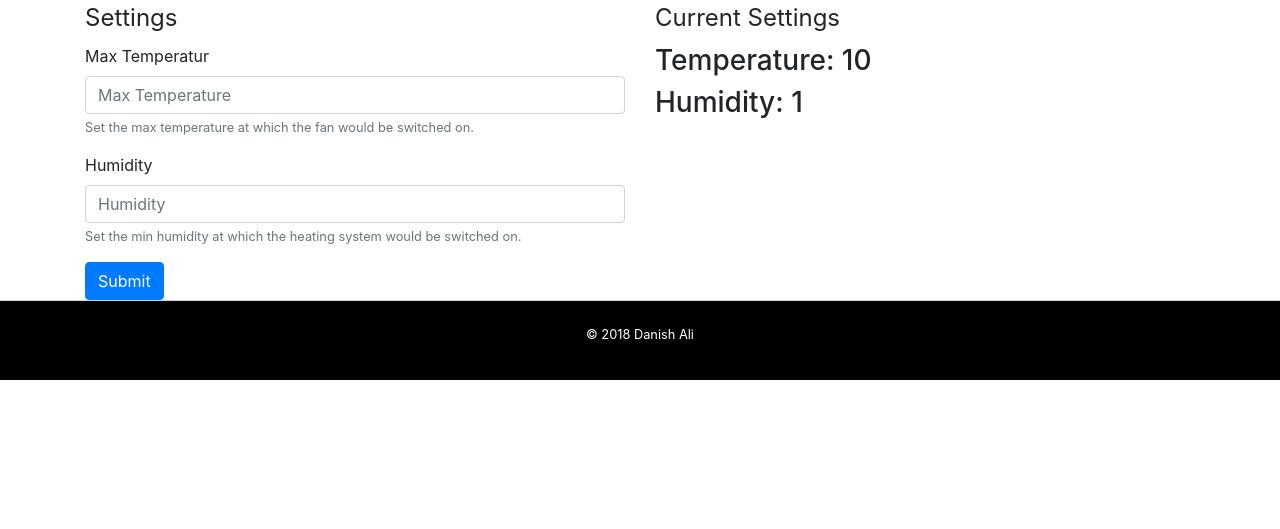
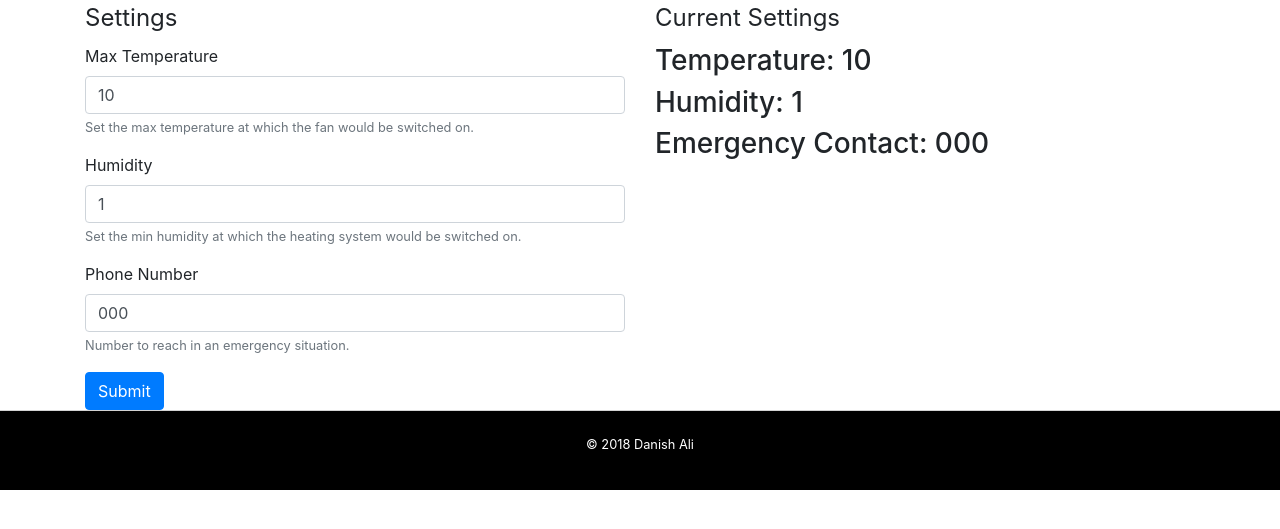
Before and after one commit to DanishAli01/RaspB_PI, a Flask app: template templates/settings.html in a window 1280 px wide. Shown: the part 112-641 px from the top of the page. Run offline with Flask 3, Linux system fonts and the light colour scheme; the template is opened without the code that fills it: most values are stand-ins (such as "Sample title", 1, 10 or a date in 2020); some libraries are stand-ins or nearby versions.

Commit message:
Added emergency number to settings

```diff
--- a/templates/settings.html
+++ b/templates/settings.html
@@ -7,18 +7,24 @@
     <div class="col-sm">
       <fieldset>
         <legend>Settings</legend>
-        <form class="form-horizontal" method="post" action='/result'>
+        <form class="form-horizontal" method="post" action='/processSettings'>
 
           <div class="form-group">
-            <label for="temperature">Max Temperatur</label>
-            <input type="number" class="form-control" id="temperature" name="temperature" aria-describedby="tmpHelp" placeholder="Max Temperature">
+            <label for="temperature">Max Temperature</label>
+            <input type="number" class="form-control" id="temperature" name="temperature" aria-describedby="tmpHelp" placeholder="Max Temperature" value="{{temp}}">
             <small id="tmpHelp" class="form-text text-muted">Set the max temperature at which the fan would be switched on.</small>
           </div>
 
           <div class="form-group">
             <label for="humidity">Humidity</label>
-            <input type="number" class="form-control" id="humidity" name="humidity" aria-describedby="hmdHelp" placeholder="Humidity">
+            <input type="number" class="form-control" id="humidity" name="humidity" aria-describedby="hmdHelp" placeholder="Humidity" value="{{humid}}">
             <small id="hmdHelp" class="form-text text-muted">Set the min humidity at which the heating system would be switched on.</small>
+          </div>
+
+          <div class="form-group">
+            <label for="humidity">Phone Number</label>
+            <input type="number" class="form-control" id="emergency_phone" name="emergency_phone" aria-describedby="hmdHelp" placeholder="Emergency Phone" value="{{phone}}">
+            <small id="hmdHelp" class="form-text text-muted">Number to reach in an emergency situation.</small>
           </div>
 
           <button type="submit" class="btn btn-primary">Submit</button>
@@ -32,6 +38,7 @@
         <legend>Current Settings</legend>
         <h3>Temperature: {{temp}}</h3>
         <h3>Humidity: {{humid}}</h3>
+        <h3>Emergency Contact: {{phone}}</h3>
 
       </fieldset>
     </div>
```
Also changed, not shown: app.py (+27 -6 lines), templates/plot.html (+4 -5 lines), 1 other file.
